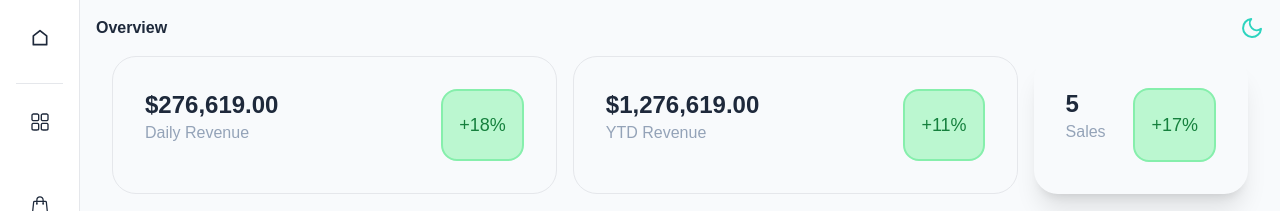
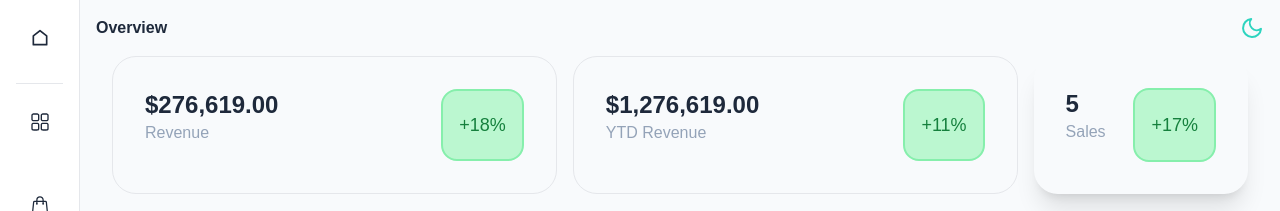
Before and after one commit to jasonmaidev/dashingly, a Next.js app: page /dashboard in a window 1280 px wide. Shown: the top 211 px of the page. Built offline with nearby package versions, Linux system fonts and the light colour scheme.

Commit message:
update header card label, remove unused assets

```diff
--- a/components/Header.jsx
+++ b/components/Header.jsx
@@ -2,7 +2,6 @@
 import ThemeSwitch from './ThemeSwitch'
 import Link from 'next/link';
 import { HiOutlineShoppingBag } from "react-icons/hi2";
-import { RiHomeLine } from "react-icons/ri";
 import { BsBarChartLine } from "react-icons/bs";
 
 
--- a/components/TopCards.jsx
+++ b/components/TopCards.jsx
@@ -26,7 +26,7 @@
             >
                 <div className='flex flex-col w-full pb-4'>
                     <p className='text-xl md:text-2xl font-bold' suppressHydrationWarning>{dailyTotal}</p>
-                    <p className='text-slate-400'>Daily Revenue</p>
+                    <p className='text-slate-400'>Revenue</p>
                 </div>
                 <p className='bg-green-200 border-2 border-green-300 flex justify-center items-center px-4 py-2 rounded-2xl'>
                     <span className='text-green-700 text-lg'>+18%</span>
```
